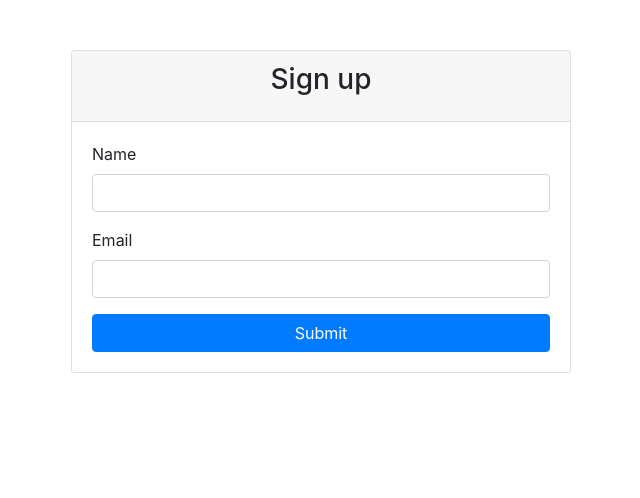
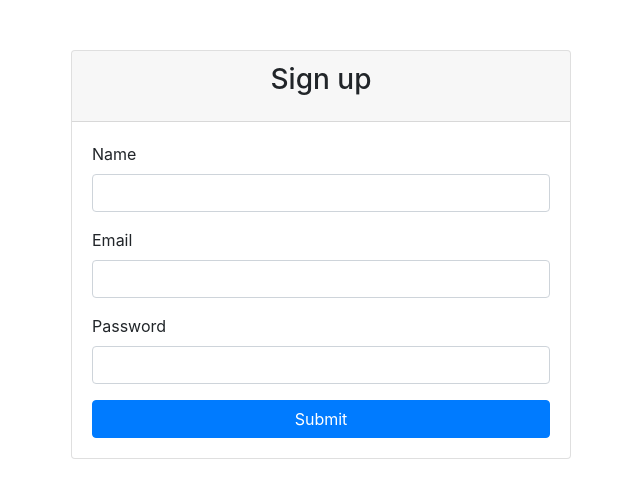
Before and after one commit to MaxineSomers/McWics, a Flask app: page /signup in a window 1280 px wide. Shown: the top 498 px of the page, without its empty margins (319-959 px from the left). Run offline with Flask 3, Linux system fonts and the light colour scheme; some libraries are stand-ins or nearby versions.

Commit message:
user signup and data extraction from html

```diff
--- a/main.py
+++ b/main.py
@@ -1,6 +1,9 @@
 from flask import Flask, render_template, request, redirect
 from flask_sqlalchemy import SQLAlchemy
 import os
+from classes import UserInfo
+
+global currentUser
 
 project_dir = os.path.dirname(os.path.abspath(__file__))
 database_file = "sqlite:///{}".format(
@@ -56,10 +59,24 @@ def addexpense(): #get all the data from the add form
     return redirect("/")
 
 
-@app.route('/user_info')
 @app.route('/signup')
 def user_info():
     return render_template('user.html')
+
+@app.route('/submit', methods=['POST'])
+def submit():
+    if request.method == 'POST':
+        name = request.form['name']
+        email = request.form['email']
+        password = request.form['password']
+
+        # Create a new instance of the User class
+        new_user = UserInfo(name, email, password)
+        print("New User:", new_user.email)
+
+
+    return redirect("/")
+
 
 
 @app.route('/Daily_Expense')
--- a/templates/user.html
+++ b/templates/user.html
@@ -24,7 +24,7 @@
           <h3 class="card-title text-center">Sign up</h3>
         </div>
         <div class="card-body">
-          <form id="user-info-form">
+          <form id="user-info-form" action="/submit" method="POST">
             <div class="form-group">
               <label for="name">Name</label>
               <input type="text" class="form-control" id="name" name="name" required>
@@ -33,7 +33,12 @@
               <label for="email">Email</label>
               <input type="email" class="form-control" id="email" name="email" required>
             </div>
+            <div class="form-group">
+              <label for="password">Password</label>
+              <input type="password" class="form-control" id="password" name="password" required>
+            </div>
             <button type="submit" class="btn btn-primary btn-block">Submit</button>
+
           </form>
         </div>
       </div>
@@ -45,7 +50,7 @@
 <script src="https://code.jquery.com/jquery-3.5.1.slim.min.js"></script>
 <script src="https://cdn.jsdelivr.net/npm/@popperjs/core@2.5.4/dist/umd/popper.min.js"></script>
 <script src="https://stackpath.bootstrapcdn.com/bootstrap/4.5.2/js/bootstrap.min.js"></script>
-<script>
+<!-- <script>
 
   document.addEventListener("DOMContentLoaded", function() {
     // Get the form element
@@ -58,14 +63,15 @@
       // Get the values entered by the user
       const name = document.getElementById("name").value;
       const email = document.getElementById("email").value;
+      const password = document.getElementById("password").value;
 
-      console.log("Name:", name);
-      console.log("Email:", email);
 
-      window.location.href = "/";
+
+
+      window.location.href = "/submit";
     });
   });
 
-</script>
+</script> -->
 </body>
 </html>
```
Also changed, not shown: classes.py (added, +9 -0 lines).
